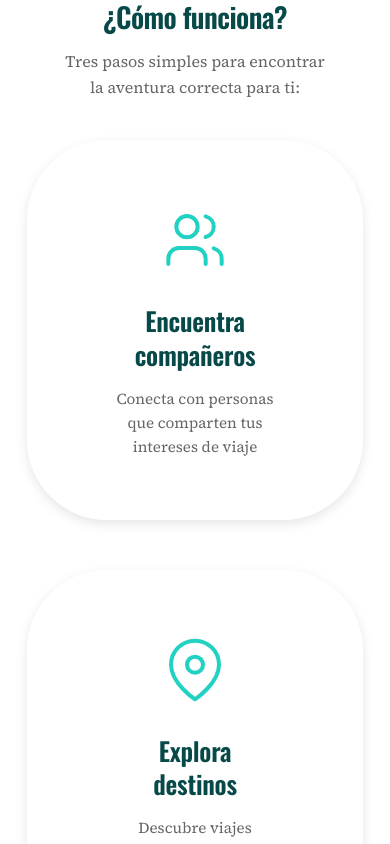
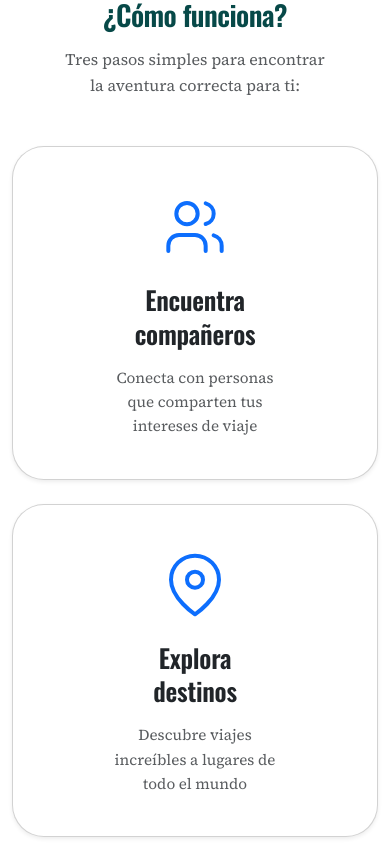
Before and after one commit to perezcastillopol/Frontend-Proyecto-Final-Grupo-3-mfpfsdev, an Angular app: page / in a window 390 px wide. Shown: the part 780-1624 px from the top of the page. Built offline with nearby package versions, Linux system fonts and the light colour scheme; no server answers.

Commit message:
fix: html en el login, quité archivos innecesarios

```diff
--- a/src/app/pages/home/home.component.css
+++ b/src/app/pages/home/home.component.css
@@ -1,58 +1,25 @@
-
-.how-it-works {
-  padding: 80px 20px;
-  background-color: #fff;
-}
-
-.container {
-  max-width: 1200px;
-  margin: 0 auto;
-}
-
+/* Custom styling for section titles */
 .section-title {
   font-family: 'Oswald', sans-serif;
   font-size: 2.5rem;
   font-weight: 600;
   color: var(--dark-color);
-  text-align: center;
-  margin: 0 0 16px 0;
   letter-spacing: -0.02em;
 }
 
 .section-subtitle {
   font-family: 'Source Serif 4', serif;
   font-size: 1.1rem;
-  color: #666;
-  text-align: center;
-  margin: 0 0 60px 0;
   line-height: 1.6;
 }
 
-
-.features-grid {
-  display: grid;
-  grid-template-columns: repeat(auto-fit, minmax(280px, 1fr));
-  gap: 40px;
-  max-width: 1000px;
-  margin: 0 auto;
-  margin-bottom: 50px;
-}
-
-.feature-card {
-  text-align: center;
-  padding: 60px 10px;
-  box-shadow: 0 4px 12px rgba(0, 0, 0, 0.1);
-  border-radius:80px;
-}
-
+/* Feature card custom styling */
 .feature-icon {
   width: 80px;
   height: 80px;
-  margin: 0 auto 24px;
   display: flex;
   align-items: center;
   justify-content: center;
-  color: var(--primary-color);
 }
 
 .feature-icon svg {
@@ -62,39 +29,23 @@
 
 .feature-title {
   font-family: 'Oswald', sans-serif;
-  font-size: 1.8rem;
-  font-weight: 600;
-  color: var(--dark-color);
-  margin: 0 0 16px 0;
   line-height: 1.3;
   letter-spacing: -0.01em;
 }
 
 .feature-description {
   font-family: 'Source Serif 4', serif;
-  font-size: 1rem;
-  color: #666;
   line-height: 1.6;
-  margin: 0;
 }
 
-/* Responsive Design */
+/* Responsive adjustments */
 @media (max-width: 768px) {
-  .how-it-works {
-    padding: 60px 20px;
-  }
-
   .section-title {
     font-size: 2rem;
   }
 
   .section-subtitle {
     font-size: 1rem;
-    margin-bottom: 40px;
-  }
-
-  .features-grid {
-    gap: 50px;
   }
 
   .feature-title {
@@ -107,22 +58,7 @@
 }
 
 @media (max-width: 576px) {
-  .how-it-works {
-    padding: 50px 15px;
-  }
-
   .section-title {
     font-size: 1.75rem;
   }
-
-  .features-grid {
-    grid-template-columns: 1fr;
-  }
 }
-
-.grid {
-  display: grid;
-  grid-template-columns: repeat(auto-fill, minmax(260px, 1fr));
-  gap: 16px;
-  margin-top: 20px;
-}
--- a/src/app/pages/home/home.component.html
+++ b/src/app/pages/home/home.component.html
@@ -1,16 +1,18 @@
 <app-hero-banner (search)="onSearch($event)"></app-hero-banner>
 
-<section class="how-it-works">
+<section class="py-5 bg-white">
   <div class="container">
-    <h2 class="section-title">¿Cómo funciona?</h2>
-    <p class="section-subtitle">
+    <h2 class="section-title text-center mb-3">¿Cómo funciona?</h2>
+    <p class="section-subtitle text-center text-muted mb-5">
       Tres pasos simples para encontrar<br />
       la aventura correcta para ti:
     </p>
 
-    <div class="features-grid">
-      <div class="feature-card">
-        <div class="feature-icon">
+    <div class="row g-4 justify-content-center mb-5">
+      <div class="col-12 col-md-6 col-lg-4">
+        <div class="card shadow-sm h-100 text-center p-4 rounded-5">
+          <div class="card-body">
+            <div class="feature-icon text-primary mb-3 mx-auto">
               <svg xmlns="http://www.w3.org/2000/svg" width="64" height="64" viewBox="0 0 24 24" fill="none" stroke="currentColor" stroke-width="1.5" stroke-linecap="round" stroke-linejoin="round">
                 <path d="M16 21v-2a4 4 0 0 0-4-4H6a4 4 0 0 0-4 4v2"></path>
                 <circle cx="9" cy="7" r="4"></circle>
@@ -18,38 +20,46 @@
                 <path d="M16 3.13a4 4 0 0 1 0 7.75"></path>
               </svg>
             </div>
-        <h3 class="feature-title">Encuentra<br />compañeros</h3>
-        <p class="feature-description">
+            <h3 class="feature-title h4 fw-semibold mb-3">Encuentra<br />compañeros</h3>
+            <p class="feature-description text-muted mb-0">
               Conecta con personas<br />
               que comparten tus<br />
               intereses de viaje
             </p>
           </div>
+        </div>
+      </div>
 
-      <div class="feature-card">
-        <div class="feature-icon">
+      <div class="col-12 col-md-6 col-lg-4">
+        <div class="card shadow-sm h-100 text-center p-4 rounded-5">
+          <div class="card-body">
+            <div class="feature-icon text-primary mb-3 mx-auto">
               <svg xmlns="http://www.w3.org/2000/svg" width="64" height="64" viewBox="0 0 24 24" fill="none" stroke="currentColor" stroke-width="1.5" stroke-linecap="round" stroke-linejoin="round">
                 <path d="M21 10c0 7-9 13-9 13s-9-6-9-13a9 9 0 0 1 18 0z"></path>
                 <circle cx="12" cy="10" r="3"></circle>
               </svg>
             </div>
-        <h3 class="feature-title">Explora<br />destinos</h3>
-        <p class="feature-description">
+            <h3 class="feature-title h4 fw-semibold mb-3">Explora<br />destinos</h3>
+            <p class="feature-description text-muted mb-0">
               Descubre viajes<br />
               increíbles a lugares de<br />
               todo el mundo
             </p>
           </div>
+        </div>
+      </div>
 
-      <div class="feature-card">
-        <div class="feature-icon">
+      <div class="col-12 col-md-6 col-lg-4">
+        <div class="card shadow-sm h-100 text-center p-4 rounded-5">
+          <div class="card-body">
+            <div class="feature-icon text-primary mb-3 mx-auto">
               <svg xmlns="http://www.w3.org/2000/svg" width="64" height="64" viewBox="0 0 24 24" fill="none" stroke="currentColor" stroke-width="1.5" stroke-linecap="round" stroke-linejoin="round">
                 <circle cx="12" cy="12" r="10"></circle>
                 <polyline points="12 6 12 12 16 14"></polyline>
               </svg>
             </div>
-        <h3 class="feature-title">Comparte<br />gastos</h3>
-        <p class="feature-description">
+            <h3 class="feature-title h4 fw-semibold mb-3">Comparte<br />gastos</h3>
+            <p class="feature-description text-muted mb-0">
               Ahorra dinero<br />
               compartiendo los<br />
               costes del viaje
@@ -57,17 +67,23 @@
           </div>
         </div>
       </div>
-  <section>
-    <h2 class="section-title">Viajes destacados</h2><p class="section-subtitle">
+    </div>
+  </div>
+
+  <div class="container">
+    <h2 class="section-title text-center mb-3">Viajes destacados</h2>
+    <p class="section-subtitle text-center text-muted mb-4">
       Tres pasos simples para encontrar<br />
       la aventura correcta para ti:
     </p>
 
-    <div class="grid">
+    <div class="row row-cols-1 row-cols-sm-2 row-cols-md-3 row-cols-lg-4 g-3 mt-3">
       @for (t of trips; track t.tripId) {
+        <div class="col">
           <app-trip-card [trip]="t" />
+        </div>
       }
     </div>
-</section>
+  </div>
 
 </section>
--- a/src/app/pages/login/login.component.html
+++ b/src/app/pages/login/login.component.html
@@ -1,5 +1,5 @@
 <div class="login-wrapper">
-  <div class="login-card">
+  <div class="login-card card shadow-lg">
 
     <div class="login-header">
       <h2>Bienvenido a <span>TripBud</span></h2>
@@ -9,85 +9,77 @@
     <form [formGroup]="loginForm" (ngSubmit)="login()">
 
       <!-- Correo -->
-      <div class="form-field">
-        <label for="email">Correo</label>
+      <div class="form-field mb-3">
+        <label for="email" class="form-label">Correo</label>
         <input
           id="email"
           type="email"
           formControlName="email"
           placeholder="Introduce tu correo."
+          class="form-control"
         />
 
         <!-- Correo obligatorio -->
-        <small
-          *ngIf="
-            loginForm.get('email')?.touched &&
-            loginForm.get('email')?.hasError('required')
-          "
-        >
+        @if (loginForm.get('email')?.touched && loginForm.get('email')?.hasError('required')) {
+          <small class="text-danger d-block mt-1">
             El correo es obligatorio.
           </small>
+        }
 
         <!-- Formato inválido -->
-        <small
-          *ngIf="
-            loginForm.get('email')?.touched &&
-            loginForm.get('email')?.hasError('email')
-          "
-        >
+        @if (loginForm.get('email')?.touched && loginForm.get('email')?.hasError('email')) {
+          <small class="text-danger d-block mt-1">
             Introduce un correo válido.
           </small>
+        }
       </div>
 
       <!-- Contraseña -->
-      <div class="form-field">
-        <label for="password">Contraseña</label>
+      <div class="form-field mb-3">
+        <label for="password" class="form-label">Contraseña</label>
         <input
           id="password"
           type="password"
           formControlName="password"
           placeholder="Introduce tu contraseña."
+          class="form-control"
         />
 
         <!-- Contraseña obligatoria -->
-        <small
-          *ngIf="
-            loginForm.get('password')?.touched &&
-            loginForm.get('password')?.hasError('required')
-          "
-        >
+        @if (loginForm.get('password')?.touched && loginForm.get('password')?.hasError('required')) {
+          <small class="text-danger d-block mt-1">
             La contraseña es obligatoria.
           </small>
+        }
 
         <!-- Longitud mínima -->
-        <small
-          *ngIf="
-            loginForm.get('password')?.touched &&
-            loginForm.get('password')?.hasError('minlength')
-          "
-        >
+        @if (loginForm.get('password')?.touched && loginForm.get('password')?.hasError('minlength')) {
+          <small class="text-danger d-block mt-1">
             La contraseña debe tener al menos 6 caracteres.
           </small>
+        }
       </div>
 
       <a class="forgot-link" href="#">Olvidé mi contraseña.</a>
 
       <!-- Botón de enviar -->
       <button
-        class="btn-login"
+        class="btn-login btn btn-primary w-100"
         type="submit"
         [disabled]="loading || loginForm.invalid"
       >
         {{ loading ? 'Entrando...' : 'Entrar' }}
       </button>
 
-      <div class="register-text">
+      <div class="register-text text-center mt-3">
         ¿No tienes cuenta?
         <a routerLink="/register" class="register-link">Registrarse</a>
       </div>
 
       <!-- Error general de login -->
-      <p class="error" *ngIf="errorMsg">{{ errorMsg }}</p>
+      @if (errorMsg) {
+        <p class="error alert alert-danger text-center mt-3">{{ errorMsg }}</p>
+      }
     </form>
   </div>
 </div>
--- a/src/app/pages/login/login.component.ts
+++ b/src/app/pages/login/login.component.ts
@@ -2,12 +2,12 @@ import { Component } from '@angular/core';
 import { CommonModule } from '@angular/common';
 import { FormBuilder, FormGroup, Validators, ReactiveFormsModule } from '@angular/forms';
 import { AuthService } from '../../core/services/auth.service';
-import { Router } from '@angular/router';  //  Import del Router
+import { Router, RouterModule } from '@angular/router';
 
 @Component({
   selector: 'app-login',
   standalone: true,
-  imports: [CommonModule, ReactiveFormsModule],
+  imports: [CommonModule, ReactiveFormsModule, RouterModule],
   templateUrl: './login.component.html',
   styleUrls: ['./login.component.css'],
 })
--- a/src/app/pages/login/login.html
+++ /dev/null
@@ -1 +0,0 @@
-<p>login works!</p>
```
Also changed, not shown: src/app/pages/login/login.ts (deleted, +0 -11 lines), src/app/pages/login/login.css (deleted), 1 other file (tests, documents, lock files or other folders). Lines whose indentation alone changed are shown as unchanged.
